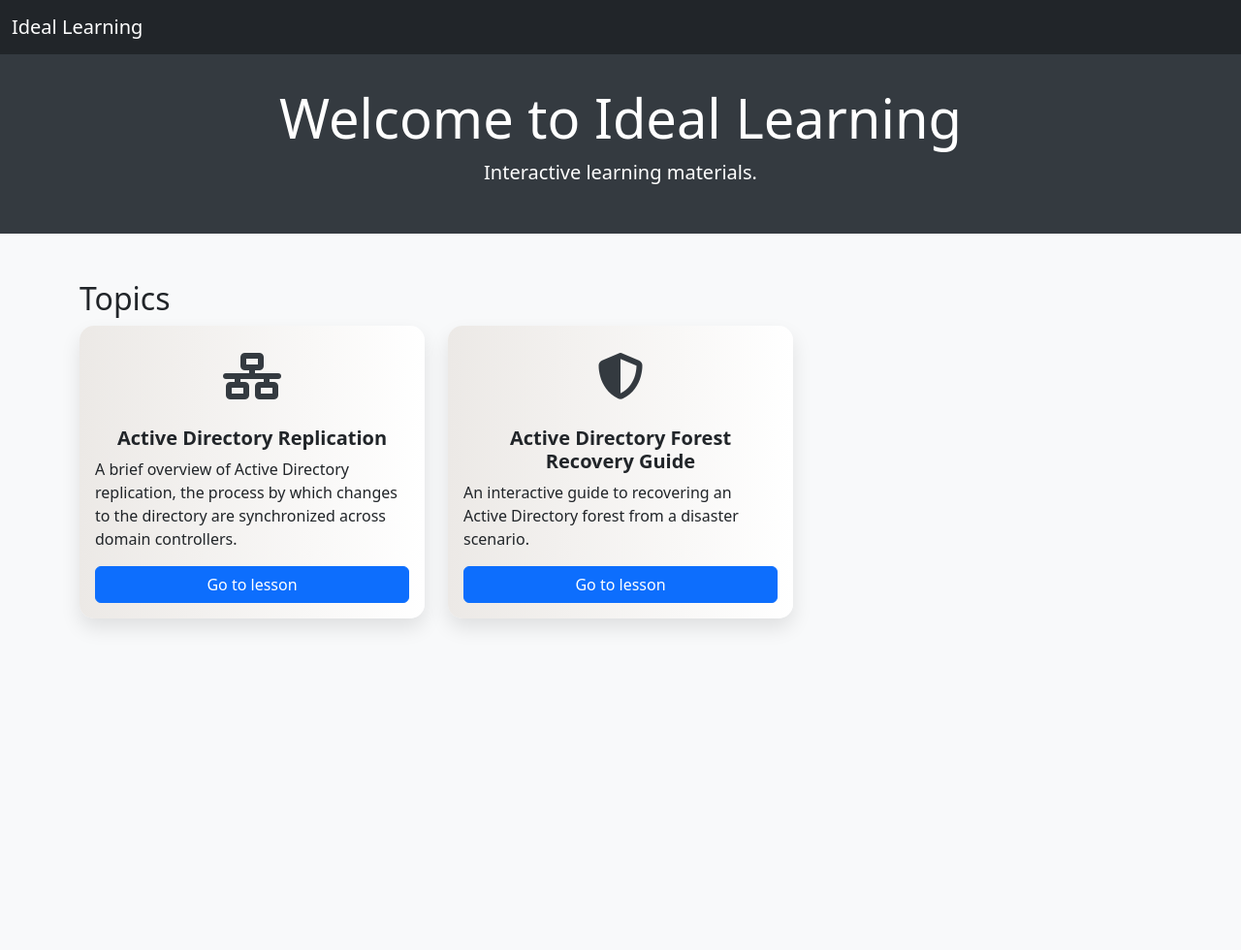
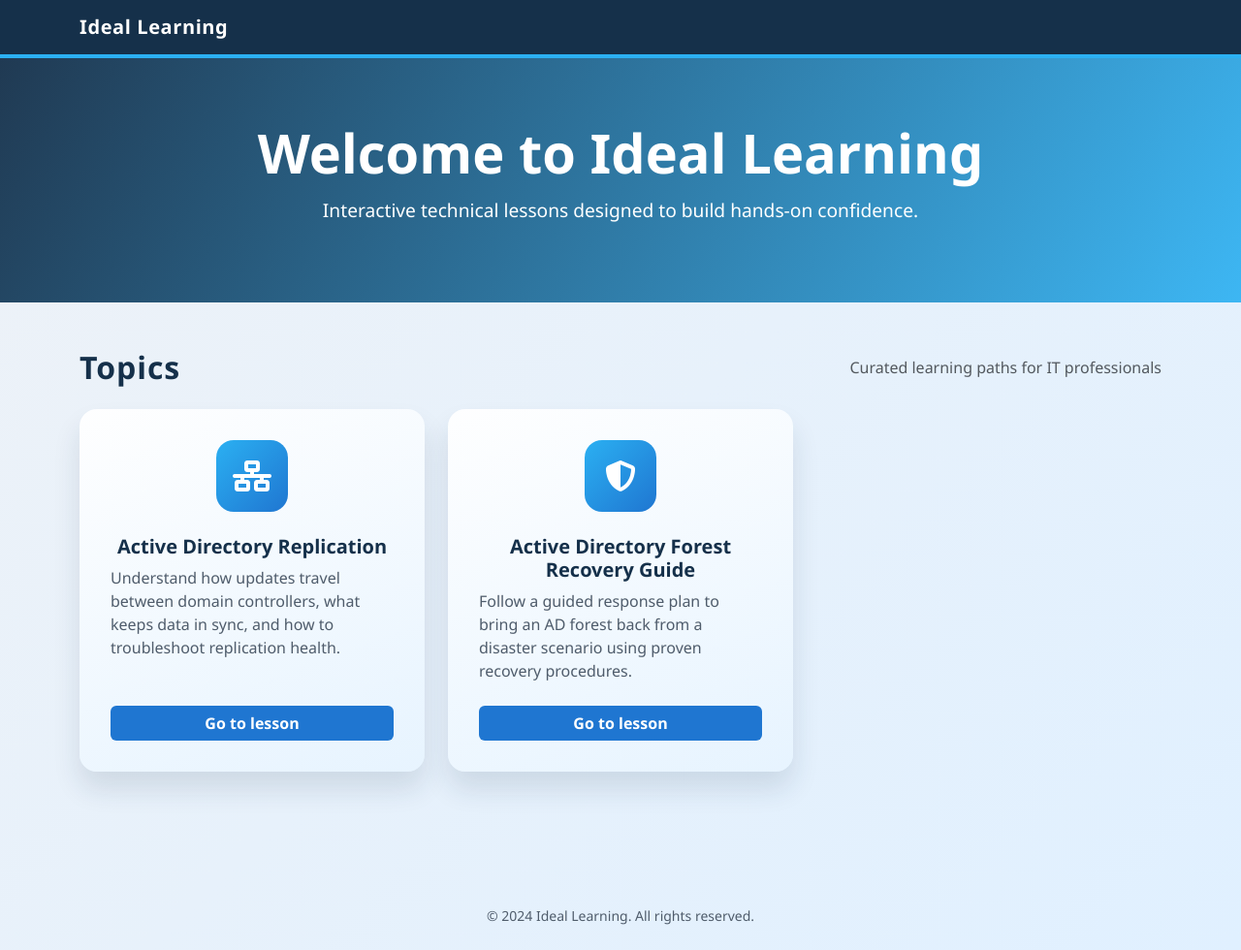
Before and after one commit to p-prabu/ideal-learning, a plain HTML site: page index.html in a window 1280 px wide. Shown: the whole page at 97% size. Before the commit the page ends 800 px from the top, so only its background shows below. Drawn offline with nearby package versions, Linux system fonts and the light colour scheme.

Commit message:
ui infroment

```diff
--- a/index.html
+++ b/index.html
@@ -8,74 +8,142 @@
     <link rel="stylesheet" href="https://cdnjs.cloudflare.com/ajax/libs/font-awesome/6.5.1/css/all.min.css">
     <style>
         body {
-            background-color: #f8f9fa;
+            background: linear-gradient(135deg, #eef2f7 0%, #e0f0ff 100%);
+            color: #212529;
+            font-family: "Segoe UI", Tahoma, Geneva, Verdana, sans-serif;
+        }
+        .navbar {
+            background: #15304a;
+            border-bottom: 4px solid #2bb0f2;
+        }
+        .navbar-brand {
+            font-weight: 700;
+            letter-spacing: 0.03em;
         }
         .hero {
-            background-color: #343a40;
+            background: linear-gradient(120deg, rgba(21,48,74,0.95), rgba(43,176,242,0.9));
             color: white;
-            padding: 2rem 1rem; /* Reduced padding */
+            padding: 4rem 1rem;
             text-align: center;
         }
+        .hero .display-4 {
+            font-weight: 700;
+        }
+        .hero .lead {
+            font-size: 1.2rem;
+            margin-top: 0.75rem;
+        }
+        .section-heading {
+            color: #15304a;
+            font-weight: 700;
+            letter-spacing: 0.03em;
+        }
         .card {
-            margin-bottom: 1.5rem;
             border: none;
-            border-radius: 15px; /* More rounded corners */
-            background: linear-gradient(to right, #ece9e6, #ffffff); /* Gradient background */
-            box-shadow: 0 10px 20px rgba(0,0,0,0.1); /* Softer shadow */
-            transition: transform 0.3s ease-in-out;
+            border-radius: 18px;
+            background: linear-gradient(160deg, rgba(255,255,255,0.95), rgba(231,244,255,0.9));
+            box-shadow: 0 18px 28px rgba(21,48,74,0.12);
+            transition: transform 0.3s ease, box-shadow 0.3s ease;
+            height: 100%;
+            display: flex;
+            flex-direction: column;
         }
         .card:hover {
-            transform: translateY(-10px);
+            transform: translateY(-8px);
+            box-shadow: 0 24px 36px rgba(21,48,74,0.16);
+        }
+        .card-body {
+            display: flex;
+            flex-direction: column;
+            padding: 2rem;
         }
         .card-title {
-            font-weight: bold;
+            font-weight: 700;
+            text-align: center;
+            color: #15304a;
         }
         .card-icon {
-            font-size: 3rem;
+            width: 74px;
+            height: 74px;
+            margin: 0 auto 1.5rem;
+            border-radius: 18px;
+            display: grid;
+            place-items: center;
+            background: linear-gradient(135deg, #2bb0f2, #1f76d1);
+            color: white;
+            font-size: 2rem;
+        }
+        .card-text {
+            flex: 1;
+            color: #4f5c6b;
+            margin-bottom: 1.5rem;
+            line-height: 1.5;
+        }
+        .btn-primary {
+            background: #1f76d1;
+            border: none;
+            font-weight: 600;
+        }
+        .btn-primary:hover {
+            background: #195ea8;
+        }
+        footer {
+            margin-top: 4rem;
+            padding: 1.5rem 0;
             text-align: center;
-            margin-bottom: 1rem;
-            color: #343a40;
+            color: #4f5c6b;
         }
     </style>
 </head>
 <body>
-    <nav class="navbar navbar-expand-lg navbar-dark bg-dark">
-        <div class="container-fluid">
+    <nav class="navbar navbar-expand-lg navbar-dark">
+        <div class="container">
             <a class="navbar-brand" href="#">Ideal Learning</a>
         </div>
     </nav>
 
-    <div class="hero">
-        <h1 class="display-4">Welcome to Ideal Learning</h1>
-        <p class="lead">Interactive learning materials.</p>
-    </div>
+    <header class="hero">
+        <div class="container">
+            <h1 class="display-4">Welcome to Ideal Learning</h1>
+            <p class="lead">Interactive technical lessons designed to build hands-on confidence.</p>
+        </div>
+    </header>
 
-    <div class="container mt-5">
-        <h2>Topics</h2>
-        <div class="row">
-            <div class="col-md-4">
-                <div class="card">
+    <main class="container py-5">
+        <div class="d-flex justify-content-between align-items-center mb-4">
+            <h2 class="section-heading mb-0">Topics</h2>
+            <span class="text-muted">Curated learning paths for IT professionals</span>
+        </div>
+        <div class="row row-cols-1 row-cols-md-2 row-cols-lg-3 g-4 align-items-stretch">
+            <div class="col d-flex">
+                <div class="card w-100">
                     <div class="card-body">
                         <div class="card-icon"><i class="fas fa-network-wired"></i></div>
-                        <h5 class="card-title text-center">Active Directory Replication</h5>
-                        <p class="card-text">A brief overview of Active Directory replication, the process by which changes to the directory are synchronized across domain controllers.</p>
+                        <h5 class="card-title">Active Directory Replication</h5>
+                        <p class="card-text">Understand how updates travel between domain controllers, what keeps data in sync, and how to troubleshoot replication health.</p>
                         <a href="ad/adrep.html" class="btn btn-primary w-100">Go to lesson</a>
                     </div>
                 </div>
             </div>
-            <div class="col-md-4">
-                <div class="card">
+            <div class="col d-flex">
+                <div class="card w-100">
                     <div class="card-body">
                         <div class="card-icon"><i class="fas fa-shield-alt"></i></div>
-                        <h5 class="card-title text-center">Active Directory Forest Recovery Guide</h5>
-                        <p class="card-text">An interactive guide to recovering an Active Directory forest from a disaster scenario.</p>
+                        <h5 class="card-title">Active Directory Forest Recovery Guide</h5>
+                        <p class="card-text">Follow a guided response plan to bring an AD forest back from a disaster scenario using proven recovery procedures.</p>
                         <a href="ad/addr-forest-recovery-guide.html" class="btn btn-primary w-100">Go to lesson</a>
                     </div>
                 </div>
             </div>
-            <!-- Add more cards here for new topics -->
+            <!-- Future topics can be added here following the same card structure -->
         </div>
-    </div>
+    </main>
+
+    <footer>
+        <div class="container">
+            <small>&copy; 2024 Ideal Learning. All rights reserved.</small>
+        </div>
+    </footer>
 
     <script src="https://cdn.jsdelivr.net/npm/bootstrap@5.3.2/dist/js/bootstrap.bundle.min.js"></script>
 </body>
```
